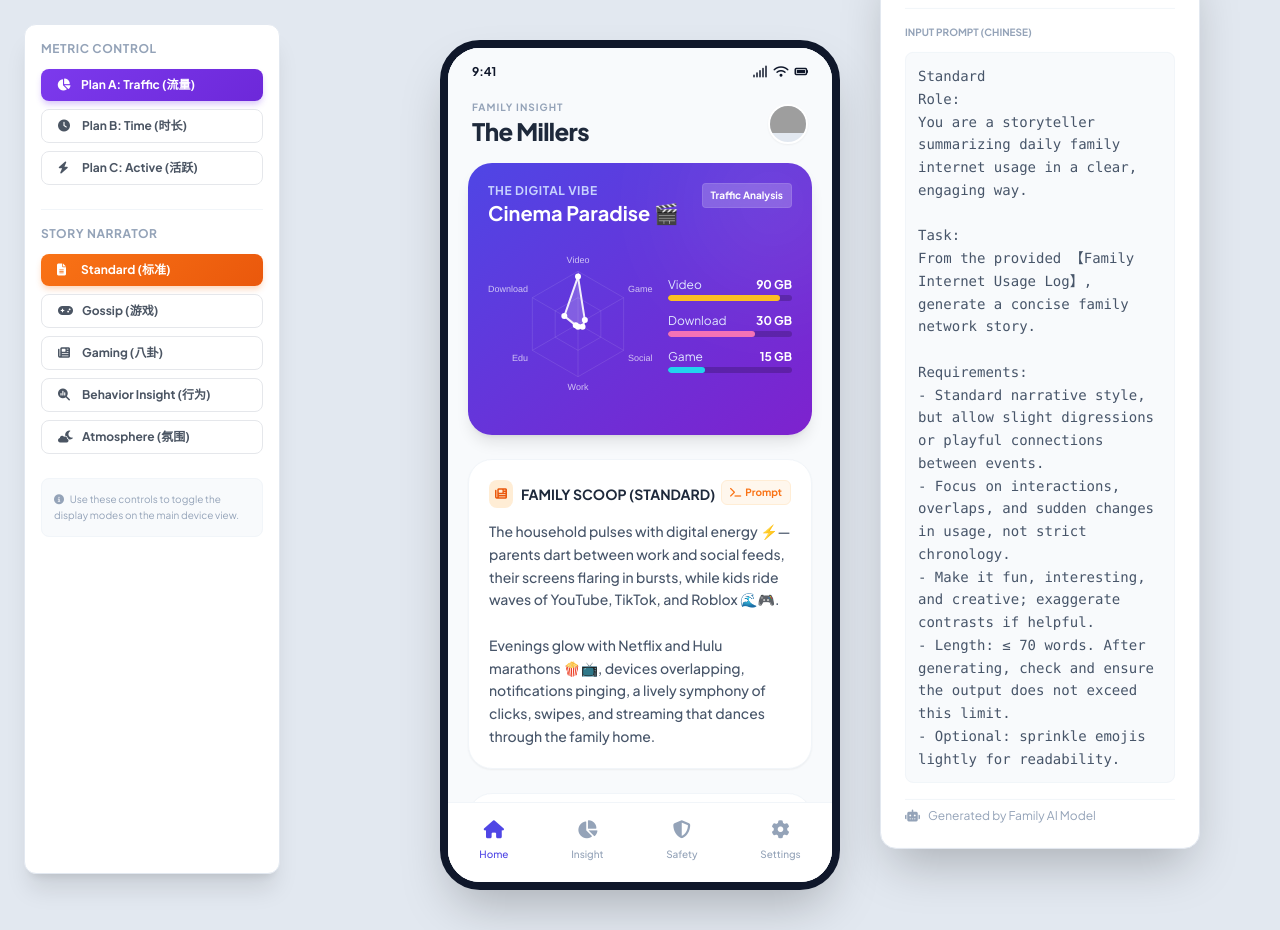
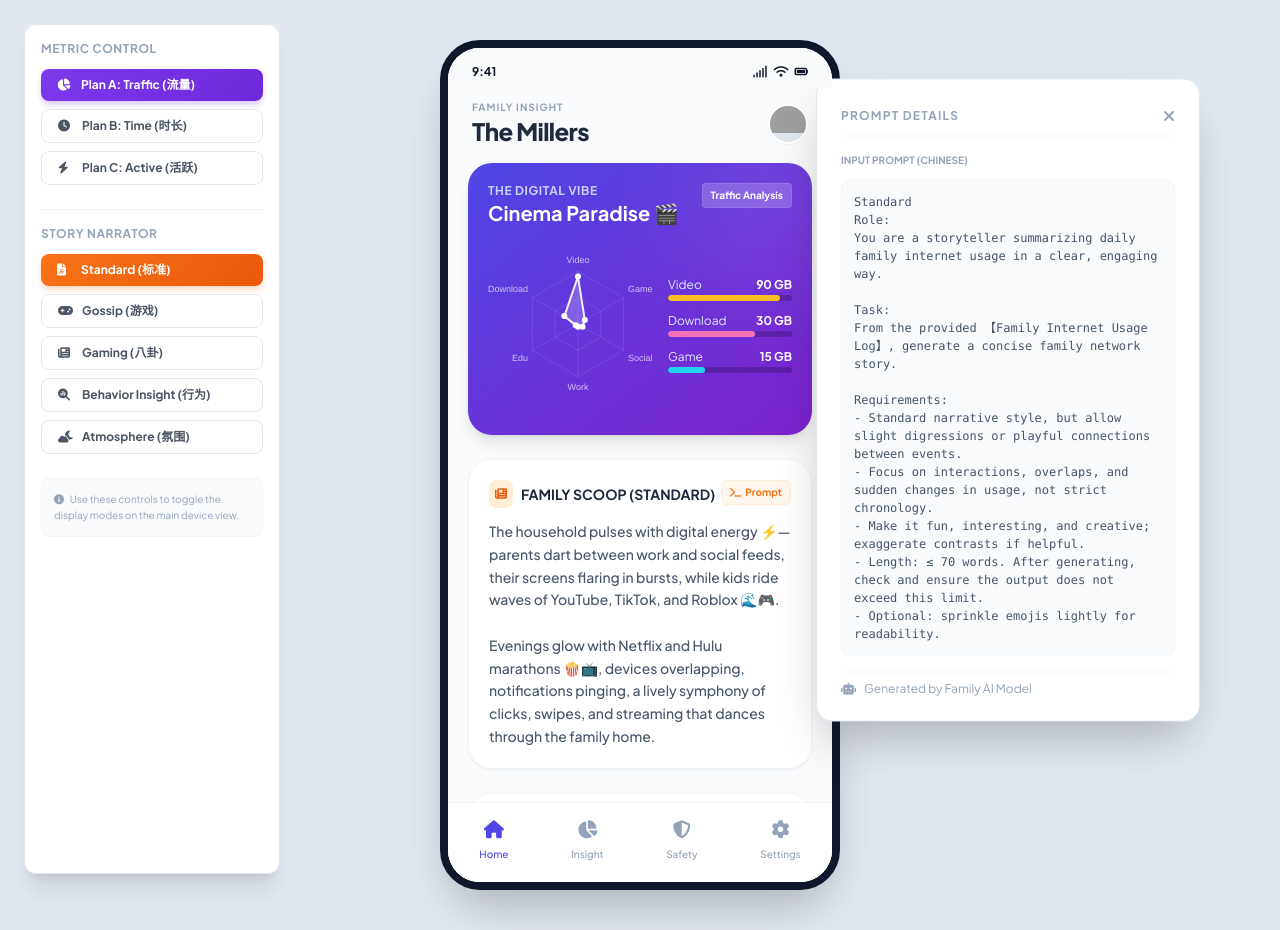
Before and after one commit to KeytoLove1104/Family2.0, a plain HTML site: page index.html in a window 1280 px wide. Both pictures are taken after a click on the button "Prompt". Drawn offline with nearby package versions, Linux system fonts and the light colour scheme; grey boxes are pictures that could not be loaded.

Commit message:
Update index.html

```diff
--- a/index.html
+++ b/index.html
@@ -118,16 +118,16 @@
     </div>
 
     <!-- PROMPT SIDEBAR (Right Side) -->
-    <div id="promptSidebar" class="fixed top-1/2 -translate-y-1/2 right-6 xl:right-20 z-40 w-80 bg-white p-6 rounded-2xl shadow-2xl border border-slate-200 opacity-0 translate-x-10 pointer-events-none transition-all duration-500">
+    <div id="promptSidebar" class="fixed top-1/2 -translate-y-1/2 right-6 xl:right-20 z-40 w-96 bg-white p-6 rounded-2xl shadow-2xl border border-slate-200 opacity-0 translate-x-10 pointer-events-none transition-all duration-500">
         <div class="flex justify-between items-center mb-4 border-b border-slate-100 pb-2">
             <h3 class="text-xs font-bold text-slate-400 uppercase tracking-widest">Prompt Details</h3>
             <button onclick="closePrompt()" class="text-slate-400 hover:text-slate-600"><i class="fa-solid fa-xmark"></i></button>
         </div>
         <div class="space-y-3">
             <div class="text-[10px] font-bold text-slate-400 uppercase">Input Prompt (Chinese)</div>
-            <div id="promptContent" class="text-sm text-slate-600 leading-relaxed font-mono bg-slate-50 p-3 rounded-lg border border-slate-100">
-                Select a story to view the underlying prompt.
-            </div>
+            <div id="promptContent" class="text-xs text-slate-600 leading-normal font-mono bg-slate-50 p-3 rounded-lg border border-slate-100">
+    Select a story to view the underlying prompt.
+        </div>
         </div>
         <div class="mt-4 pt-2 border-t border-slate-100 flex items-center gap-2 text-xs text-slate-400">
             <i class="fa-solid fa-robot"></i>
```
